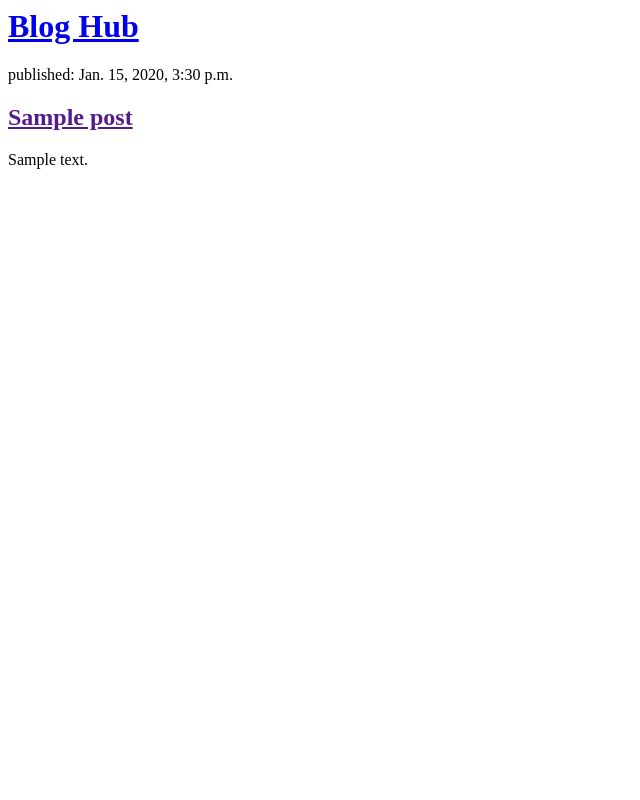
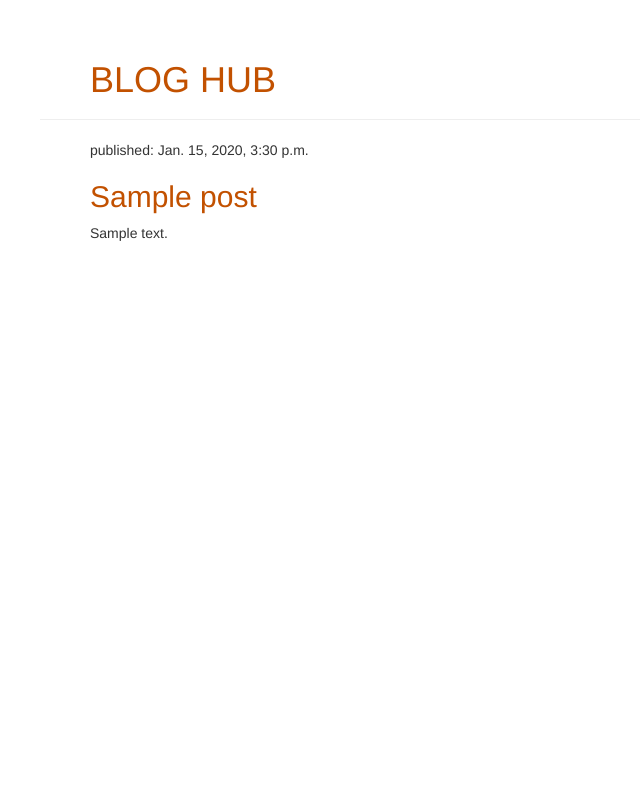
Before and after one commit to Shruti1604/my-first-blog, a Django app: template blog/templates/blog/post_list.html in a window 1280 px wide. Shown: the whole page, without its empty margins (0-640 px from the left). Run offline with Django 3.2, Linux system fonts and the light colour scheme; the template is opened without the code that fills it: values that come from a table or form of the project are taken from there, others are empty; tables that the repository leaves empty hold one stand-in row (values such as "Sample post"); some libraries are stand-ins or nearby versions.

Commit message:
Changed the HTML for the site

```diff
--- a/blog/static/css/blog.css
+++ b/blog/static/css/blog.css
@@ -1,6 +1,6 @@
-#h1  #h2 {
+h1 a, h2 a {
     color: #C25100;
 }
-#body {
-    padding-left: 15px;
+body {
+    padding-left: 40px;
 }
--- /dev/null
+++ b/blog/templates/blog/base.html
@@ -0,0 +1,28 @@
+{% load static %}
+<html>
+    <head>
+        <title>BLOG HUB</title>
+        <link rel="stylesheet" href="//maxcdn.bootstrapcdn.com/bootstrap/3.2.0/css/bootstrap.min.css">
+        <link rel="stylesheet" href="//maxcdn.bootstrapcdn.com/bootstrap/3.2.0/css/bootstrap-theme.min.css">
+        <link rel="stylesheet" href="{% static 'css/blog.css' %}">
+    </head>
+    <body>
+    <div class="page-header">
+      <div class="content container" class"jumbotron">
+        <div class="row">
+            <div class="col-md-8">
+        <h1><a href="/">BLOG HUB</a></h1>
+            </div>
+        </div>
+     </div>
+     </div>
+    <div class="content container">
+        <div class="row">
+            <div class="col-md-8">
+            {% block content %}
+            {% endblock %}
+            </div>
+        </div>
+    </div>
+</body>
+</html>
--- a/blog/templates/blog/post_list.html
+++ b/blog/templates/blog/post_list.html
@@ -1,18 +1,13 @@
-<html>
-    <head>
-        <title>Blog Hub</title>
-    </head>
-    <body>
-        <div>
-            <h1><a href="/">Blog Hub</a></h1>
-        </div>
+{% extends 'blog/base.html' %}
 
-        {% for post in posts %}
-        <div>
-          <p>published: {{ post.published_date }}</p>
-          <h2><a href="">{{ post.title }}</a></h2>
-          <p>{{ post.text|linebreaksbr }}</p>
-        </div>
-        {% endfor %}
-    </body>
-</html>
+{% block content %}
+{% for post in posts %}
+                <div class="post">
+                    <div class="date">
+                        <p>published: {{ post.published_date }}</p>
+                    </div>
+                    <h2><a href="">{{ post.title }}</a></h2>
+                    <p>{{ post.text|linebreaksbr }}</p>
+                </div>
+{% endfor %}
+{% endblock %}
```
